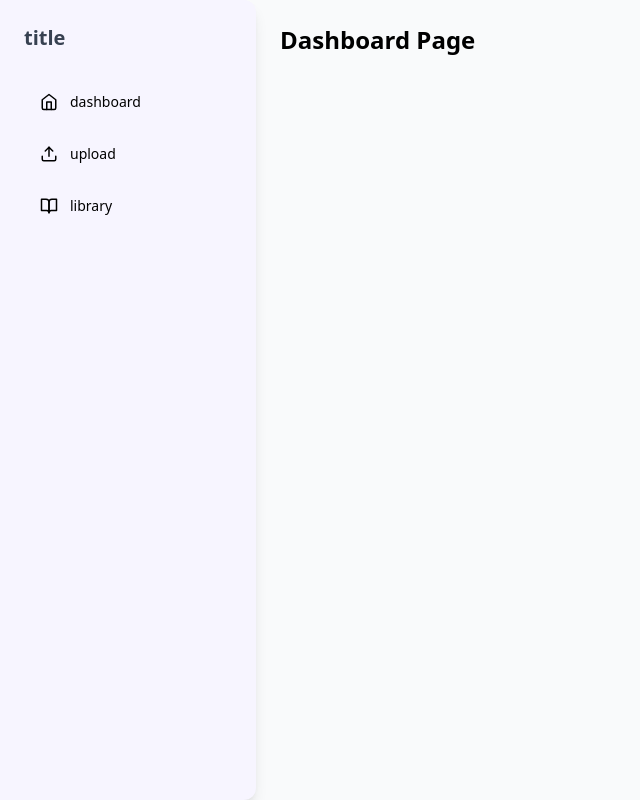
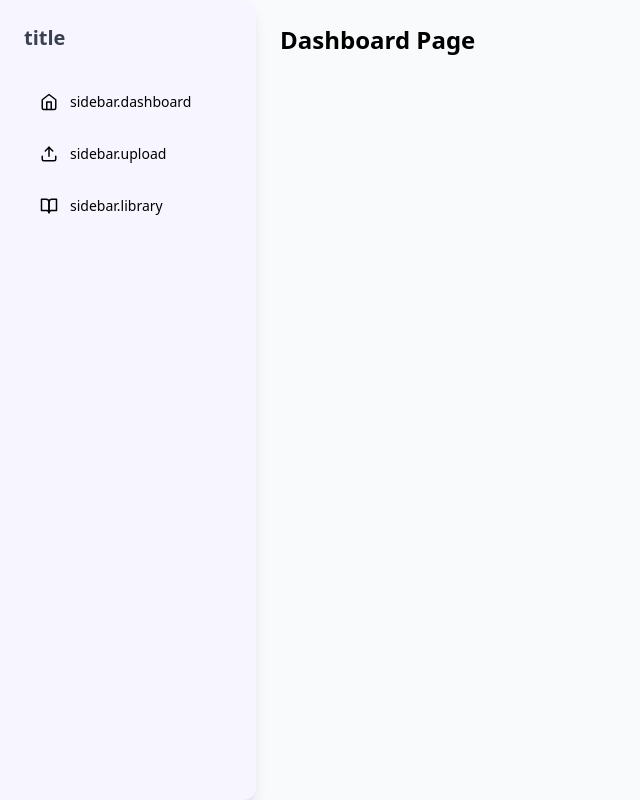
Before and after one commit to iRashedK/HR, a React (Vite) app in the folder frontend/: page / in a window 1280 px wide. Shown: the whole page, without its empty margins (0-640 px from the left). Built offline with nearby package versions, Linux system fonts and the light colour scheme; the HTML template or start-up script is replaced by a standard one.

Commit message:
Support RTL sidebar orientation and translations

```diff
--- a/frontend/src/components/Sidebar.jsx
+++ b/frontend/src/components/Sidebar.jsx
@@ -19,21 +19,21 @@ const Sidebar = () => {
           className={`flex items-center ${rtl ? 'flex-row-reverse justify-end' : 'justify-start'} gap-3 px-4 py-2 rounded-lg ${isActive('/dashboard') ? 'bg-indigo-100 font-bold' : 'hover:bg-indigo-50'} dark:hover:bg-indigo-900 dark:text-gray-300`}
         >
           <Home size={18} />
-          <span>{t('dashboard')}</span>
+          <span>{t('sidebar.dashboard')}</span>
         </Link>
         <Link
           to="/upload"
           className={`flex items-center ${rtl ? 'flex-row-reverse justify-end' : 'justify-start'} gap-3 px-4 py-2 rounded-lg ${isActive('/upload') ? 'bg-indigo-100 font-bold' : 'hover:bg-indigo-50'} dark:hover:bg-indigo-900 dark:text-gray-300`}
         >
           <Upload size={18} />
-          <span>{t('upload')}</span>
+          <span>{t('sidebar.upload')}</span>
         </Link>
         <Link
           to="/library"
           className={`flex items-center ${rtl ? 'flex-row-reverse justify-end' : 'justify-start'} gap-3 px-4 py-2 rounded-lg ${isActive('/library') ? 'bg-indigo-100 font-bold' : 'hover:bg-indigo-50'} dark:hover:bg-indigo-900 dark:text-gray-300`}
         >
           <BookOpen size={18} />
-          <span>{t('library')}</span>
+          <span>{t('sidebar.library')}</span>
         </Link>
       </nav>
     </aside>
--- a/frontend/src/i18n.js
+++ b/frontend/src/i18n.js
@@ -5,17 +5,21 @@ const resources = {
   en: {
     translation: {
       title: 'Rushd',
-      dashboard: 'Dashboard',
-      upload: 'Upload CV',
-      library: 'Library',
+      sidebar: {
+        dashboard: 'Dashboard',
+        upload: 'Upload CV',
+        library: 'Course Library',
+      },
     },
   },
   ar: {
     translation: {
       title: 'رشُد',
-      dashboard: 'لوحة القيادة',
-      upload: 'رفع الملف',
-      library: 'مكتبة الدورات',
+      sidebar: {
+        dashboard: 'لوحة القيادة',
+        upload: 'رفع الملف',
+        library: 'مكتبة الدورات',
+      },
     },
   },
 };
--- a/frontend/src/layout/Layout.jsx
+++ b/frontend/src/layout/Layout.jsx
@@ -1,9 +1,12 @@
 import Sidebar from '../components/Sidebar';
 import { Outlet } from 'react-router-dom';
+import { useTranslation } from 'react-i18next';
 
 const Layout = () => {
+  const { i18n } = useTranslation();
+  const rtl = (localStorage.getItem('lang') || i18n.language) === 'ar';
   return (
-    <div className="flex">
+    <div className={`flex ${rtl ? 'flex-row-reverse' : 'flex-row'}`}>
       <Sidebar />
       <main className="flex-1 p-6">
         <Outlet />
```
